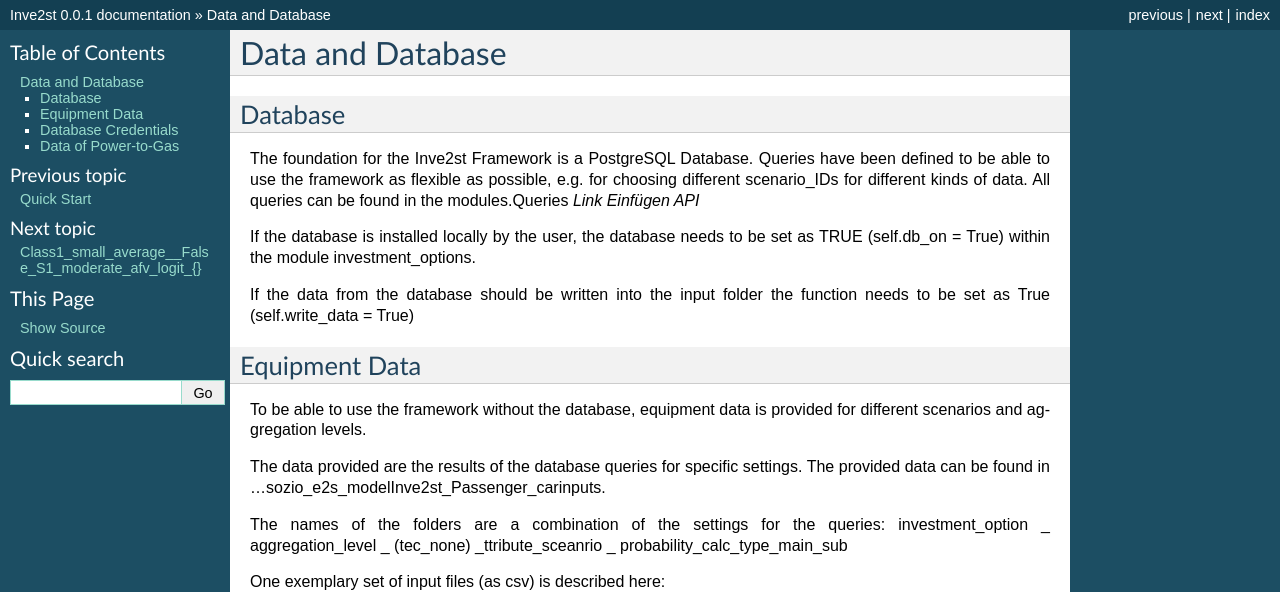
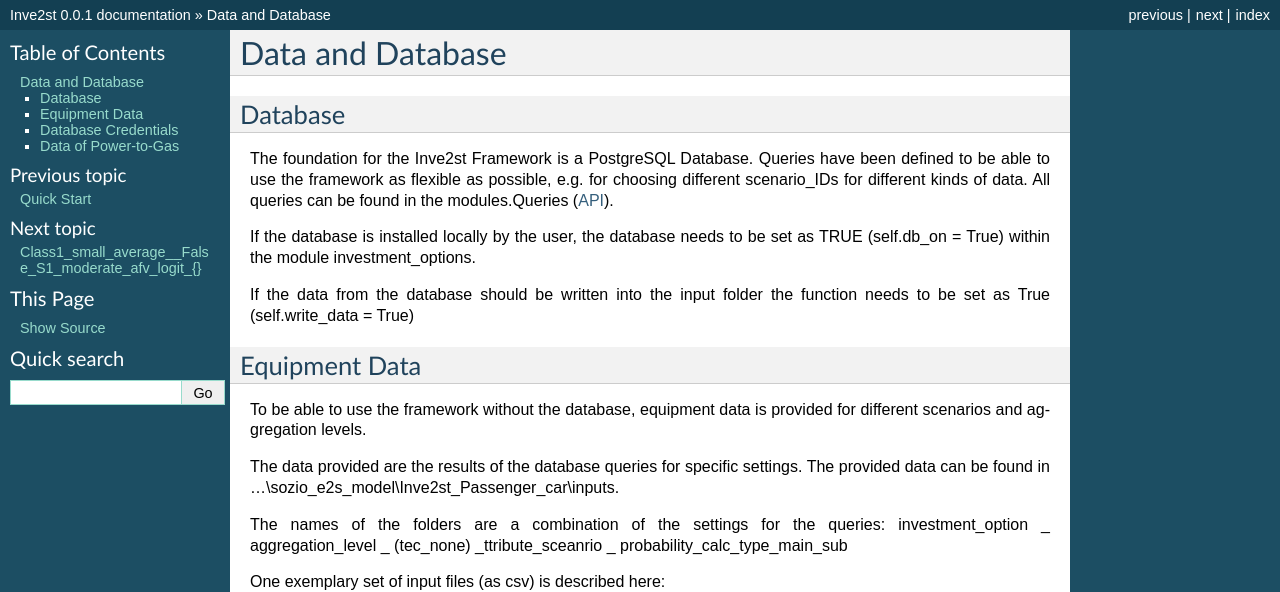
Before and after one commit to CSenkpiel/Inve2st, a Sphinx documentation site: the page built from docs/source/data_and_data_base.rst, in a window 1280 px wide. Shown: the top 592 px of the page. Built offline with Sphinx 7.4.7, drawn with Linux system fonts in a browser that asks for light colours.

Commit message:
Update data_and_data_base.rst

```diff
--- a/docs/source/data_and_data_base.rst
+++ b/docs/source/data_and_data_base.rst
@@ -6,7 +6,7 @@ Data and Database
 Database
 ------------------------------
 
-The foundation for the Inve2st Framework is a PostgreSQL Database. Queries have been defined to be able to use the framework as flexible as possible, e.g. for choosing different scenario_IDs for different kinds of data. All queries can be found in the modules.Queries *Link Einfügen API*
+The foundation for the Inve2st Framework is a PostgreSQL Database. Queries have been defined to be able to use the framework as flexible as possible, e.g. for choosing different scenario_IDs for different kinds of data. All queries can be found in the modules.Queries (:ref:`API`).
 
 If the database is installed locally by the user, the database needs to be set as TRUE (self.db_on = True) within the module investment_options.
 
@@ -19,7 +19,7 @@ Equipment Data
 
 To be able to use the framework without the database, equipment data is provided for different scenarios and aggregation levels.
 
-The data provided are the results of the database queries for specific settings. The provided data can be found in …\sozio_e2s_model\Inve2st_Passenger_car\inputs.
+The data provided are the results of the database queries for specific settings. The provided data can be found in …\\sozio_e2s_model\\Inve2st_Passenger_car\\inputs.
 
 
 The names of the folders are a combination of the settings for the queries:
```
